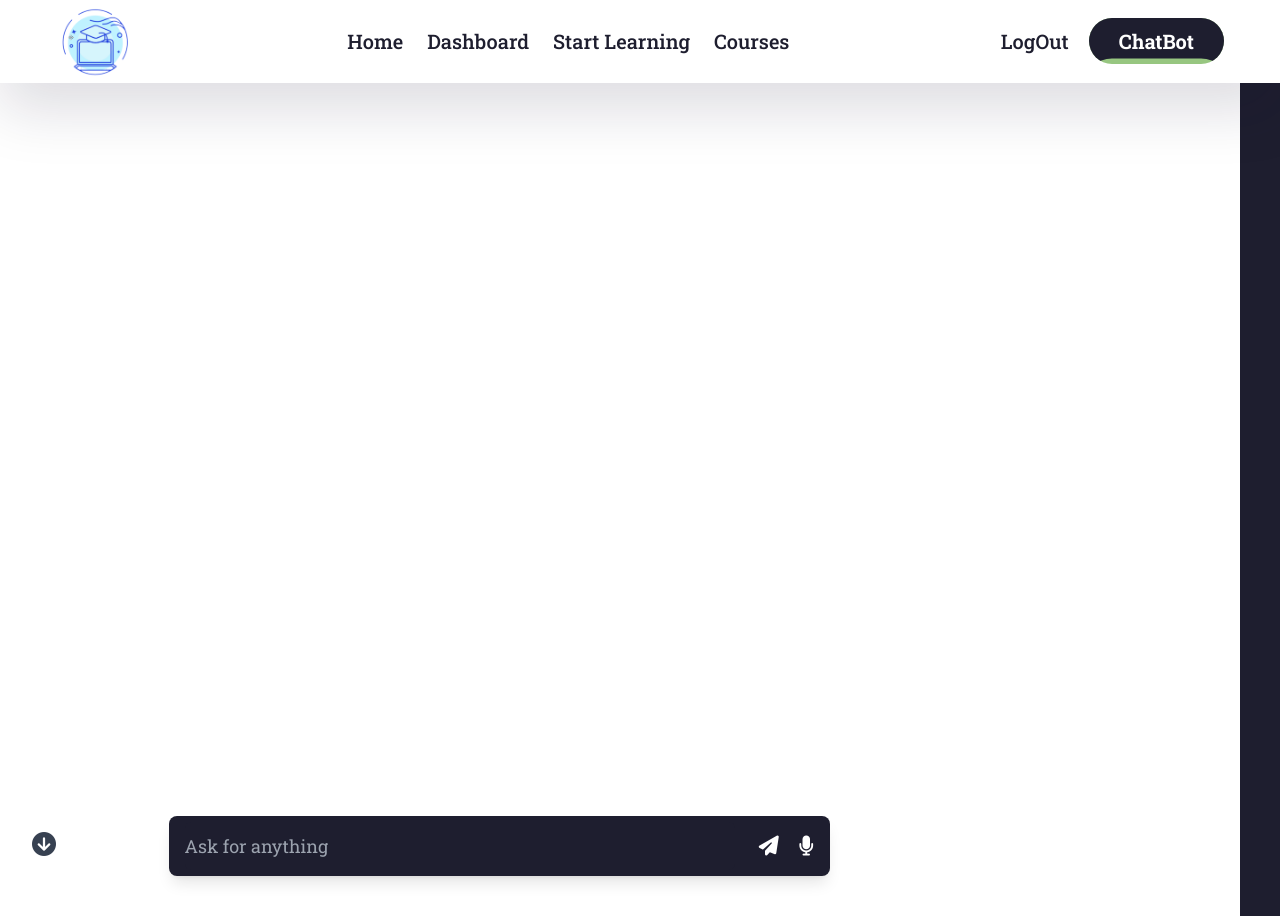
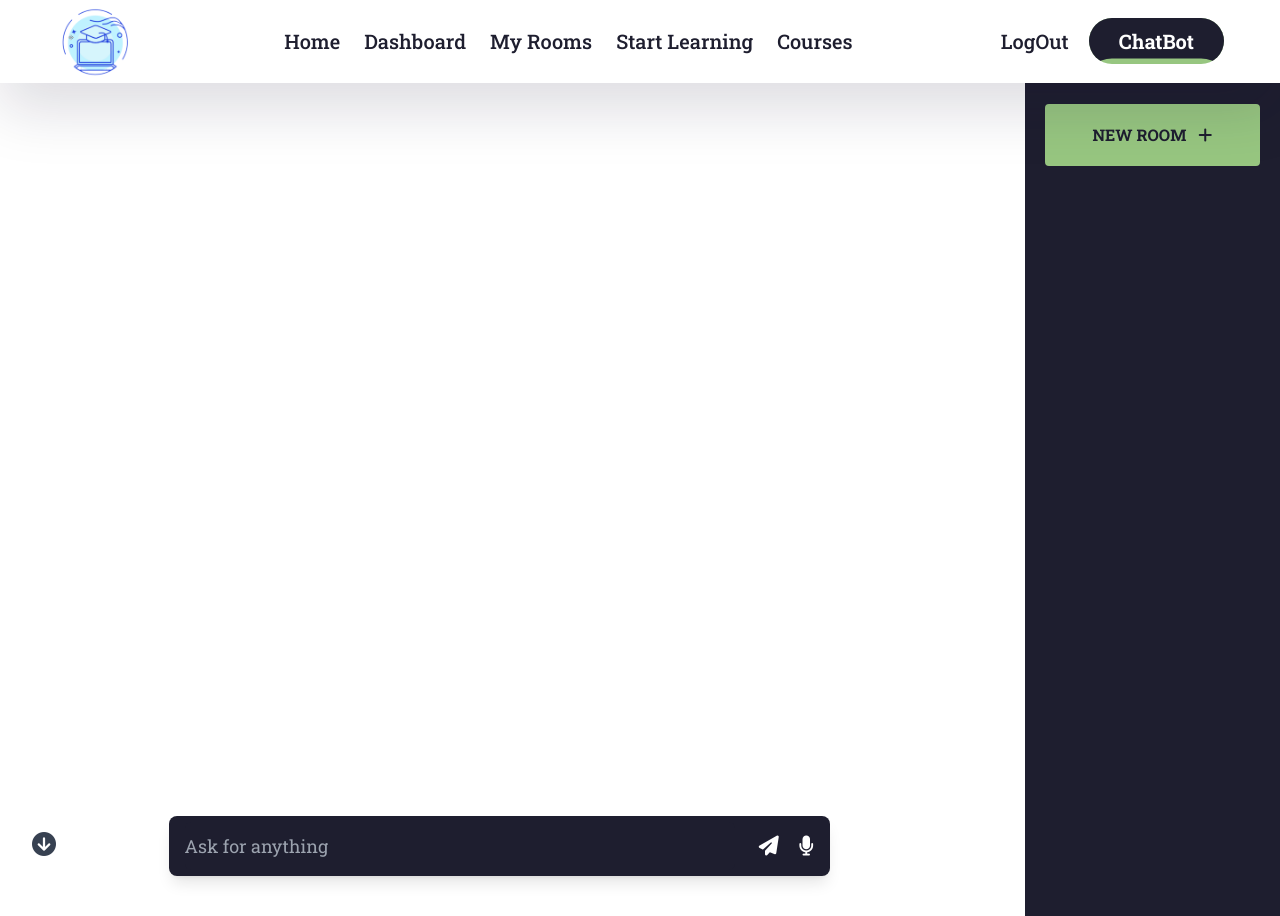
Before and after one commit to Mr-Atanu-Roy/Think-in-Sphere, a Django app: page /chat/room/1 in a window 1280 px wide. Run offline with Django 4.2, Linux system fonts and the light colour scheme; the visitor is signed in with stand-in values (Sample User, id 1); data that the repository does not hold is empty; some libraries are stand-ins or nearby versions.

Commit message:
updated models, templates, styles, added create room func

```diff
--- a/core/urls.py
+++ b/core/urls.py
@@ -5,7 +5,8 @@ from .views import *
 urlpatterns = [
     path('', home, name="home"),
 
-    path('chat-rooms/', chatRooms, name="chat-rooms"),
+    path('chat/room/', chatRooms, name="chat-rooms"),
+    path('chat/room/create', createRoom, name="create-room"),
     path('chat/room/<room_id>', chat, name="chat"),
 
     path('course/', course, name="course"),
--- a/core/views.py
+++ b/core/views.py
@@ -6,7 +6,7 @@ from django.contrib import messages
 from accounts.models import User
 from core.models import ChatRoom, UserRequestHistory
 
-from core.utils import Speak
+from core.utils import Speak, random_name
 
 import openai
 import speech_recognition as sr
@@ -16,9 +16,11 @@ from django.conf import settings
 from django.core.cache.backends.base import DEFAULT_TIMEOUT
 from django.core.cache import cache
 
+
 CACHE_TTL = getattr(settings, 'CACHE_TTL', DEFAULT_TIMEOUT)
 
-# Load your API key from an environment variable or secret management service
+
+# Load OPENAI API key from environment variable
 openai.api_key = os.environ.get("OPENAI_API_KEY")
 
 # Create your views here.
@@ -37,6 +39,36 @@ def chatRooms(request):
 
 
     return render(request, './core/view-chatrooms.html', context)
+
+
+@login_required(login_url="/auth/login")
+def createRoom(request):
+    room_name = random_name()
+    context = {
+        "room_name" : room_name,
+    }
+
+    try:
+        if request.method == "POST":
+            room_name = request.POST.get('room_name')
+
+            if room_name != "":
+                if len(room_name) > 10:
+                    newRoom = ChatRoom(user=request.user, room_name=room_name)
+                    newRoom.save()
+
+                    return redirect(f'/chat/room/{newRoom.room_id}')
+                else:
+                    messages.error(request, "Room name too small")
+            else:
+                messages.error(request, "Room name is required")
+
+    except Exception as e:
+        print(e)
+
+    context["room_name"] = room_name
+
+    return render(request, './core/create-room.html', context)
 
 
 @login_required(login_url="/auth/login")
--- a/static/css/styles.css
+++ b/static/css/styles.css
@@ -99,6 +99,7 @@ header .nav-links:hover {
   -webkit-transition: all 0.3s ease-in-out;
   transition: all 0.3s ease-in-out;
   background: none;
+  text-align: center;
 }
 
 .square_btn:hover, .square_btn-1:hover {
--- a/static/scss/styles.scss
+++ b/static/scss/styles.scss
@@ -91,6 +91,7 @@ header {
   border-radius: 4px;
   transition: all 0.3s ease-in-out;
   background: none;
+  text-align: center;
   &:hover {
     background: white;
     color: $secondary-col;
--- a/templates/blocks/header.html
+++ b/templates/blocks/header.html
@@ -8,8 +8,9 @@
             <li><a href="{% url 'home' %}" class="nav-links mx-3">Home</a></li>
             {% if user.is_authenticated %}
             <li><a href="{% url 'dashboard' %}" class="nav-links mx-3">Dashboard</a></li>
+            <li><a href="{% url 'chat-rooms' %}" class="nav-links mx-3">My Rooms</a></li>
             {% endif %}
-            <li><a href="{% url 'chat-rooms' %}" class="nav-links mx-3">Start Learning</a></li>
+            <li><a href="{{last_room_url}}" class="nav-links mx-3">Start Learning</a></li>
             <li><a href="{% url 'course' %}" class="nav-links mx-3">Courses</a></li>
         </ul>
     </div>
--- a/templates/core/chat.html
+++ b/templates/core/chat.html
@@ -70,7 +70,11 @@
             </div>
         </div>
 
-        <div class="col-span-2 py-7 px-5 h-screen fixed top-14 right-0 z-20" id="rooms-container">
+        <div class="col-span-2 pt-12 pb-16 px-5 h-screen fixed top-14 right-0 z-20 flex-col justify-between items-center" id="rooms-container">
+            <div class="">
+                <a href="{% url 'create-room' %}" class="square_btn-1 w-full rounded text-center">New Room <i class="fa fa-plus ml-2"></i></a>
+            </div>
+            <div>
                 {% for chatroom in chatRooms %}
                 <div class="my-4 text-white text-sm ">
                     <a href="/chat/room/{{chatroom.room_id}}" class="flex justify-start items-start">
@@ -80,12 +84,14 @@
                 </div>
                 {% endfor %}
             </div>
+        </div>
 
 
 
         <!-- scroll to bottom btn  -->
         {% if chats != "" %}
-        <i class="fa fa-arrow-circle-down fixed bottom-14 left-8 text-gray-700 text-2xl cursor-pointer z-50" onclick="scrollToBottom()"></i>
+        <i class="fa fa-arrow-circle-down fixed bottom-14 left-8 text-gray-700 text-2xl cursor-pointer z-50"
+            onclick="scrollToBottom()"></i>
         {% endif %}
 
     </div>
--- a/templates/core/view-chatrooms.html
+++ b/templates/core/view-chatrooms.html
@@ -14,11 +14,11 @@
 {% block body %}
 
 
-<section id="chat-rooms" class="flex items-center justify-center pt-16">
+<section id="chat-rooms" class="flex items-center justify-center py-16">
     <div class="rounded-lg shadow-lg p-12 w-1/2 bg-white">
         <div class="flex justify-between items-center mb-8">
             <p class="text-2xl f-medium">{{user.first_name}}'s Chat Rooms</p>
-            <a href="" class="btn-1 rounded-md py-3.5 uppercase">Create room</a>
+            <a href="{% url 'create-room' %}" class="btn-1 rounded-md py-3.5 uppercase">New room</a>
         </div>
         <div class="flex-col justify-between items-center">
             {% for chatroom in chatRooms %}
```
Also changed, not shown: templates/core/create-room.html (added, +76 -0 lines). Lines whose indentation alone changed are shown as unchanged.
